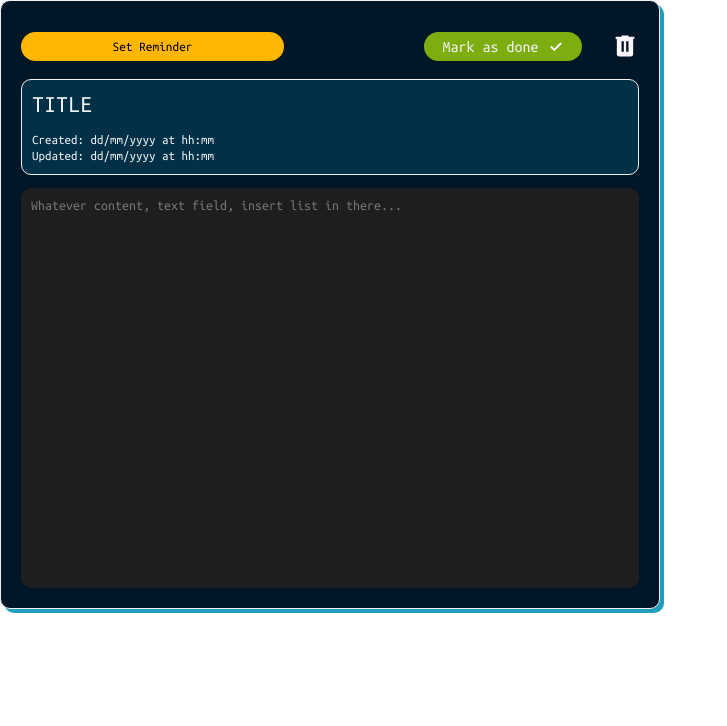
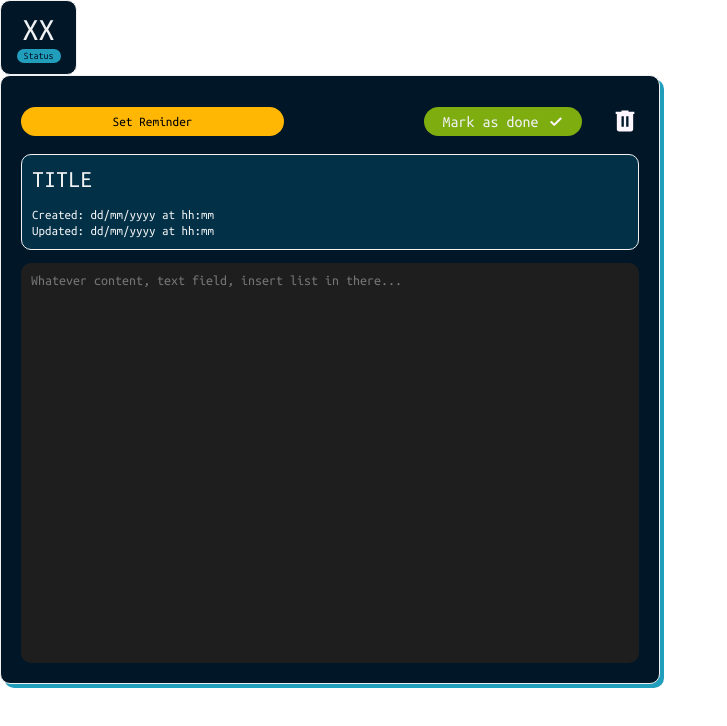
Before and after one commit to Snowlydial/WILO, a React (Vite) app in the folder frontend/: page / in a window 1280 px wide. Shown: the top 726 px of the page, without its empty margins (0-727 px from the left). Built offline with nearby package versions, Linux system fonts and the light colour scheme.

Commit message:
2.10-DayCard skeleton

```diff
--- a/frontend/src/App.tsx
+++ b/frontend/src/App.tsx
@@ -1,8 +1,12 @@
 import LogCard from "./components/log/LogCard"
+import DayCard from "./components/ui/day-card/DayCard"
 
 function App() {
   return (
-    <LogCard></LogCard>
+    <>
+      <DayCard date={"XX"} status="Status"/>
+      <LogCard></LogCard>
+    </>
   )
 }
 
--- /dev/null
+++ b/frontend/src/components/ui/day-card/DayCard.css
@@ -0,0 +1,52 @@
+.day-card {
+    box-sizing: border-box;
+
+    display: flex;
+    flex-direction: column;
+    justify-content: center;
+    align-items: center;
+    padding: 10px;
+    gap: 4px;
+
+    width: 77px;
+    height: 75px;
+    left: 106px;
+    top: 345px;
+
+    background: #011627;
+    border: 1px solid #F0F1F2;
+    border-radius: 10px;
+}
+
+.day-card > .day-card-date {
+    font-style: normal;
+    font-weight: 400;
+    font-size: 32px;
+    line-height: 32px;
+    text-align: center;
+    color: #F0F1F2;
+}
+
+.day-card-status {
+    box-sizing: border-box;
+
+    display: flex;
+    flex-direction: column;
+    justify-content: center;
+    align-items: center;
+    padding: 1px 7px;
+
+    background: #219EBC;
+    border-radius: 50px;
+
+    flex: none;
+    order: 1;
+    flex-grow: 0;
+
+    font-style: normal;
+    font-weight: 400;
+    font-size: 10px;
+    line-height: 12px;
+
+    color: #011627;
+}
--- /dev/null
+++ b/frontend/src/components/ui/day-card/DayCard.tsx
@@ -0,0 +1,15 @@
+import './DayCard.css';
+
+interface DayCardProps {
+    date: string
+    status: string
+}
+
+export default function DayCard({date, status}:DayCardProps) {
+    return (
+        <div className="day-card">
+            <span className='day-card-date'>{date}</span>
+                <span className="day-card-status">{status}</span>
+        </div>
+    )
+}
```
